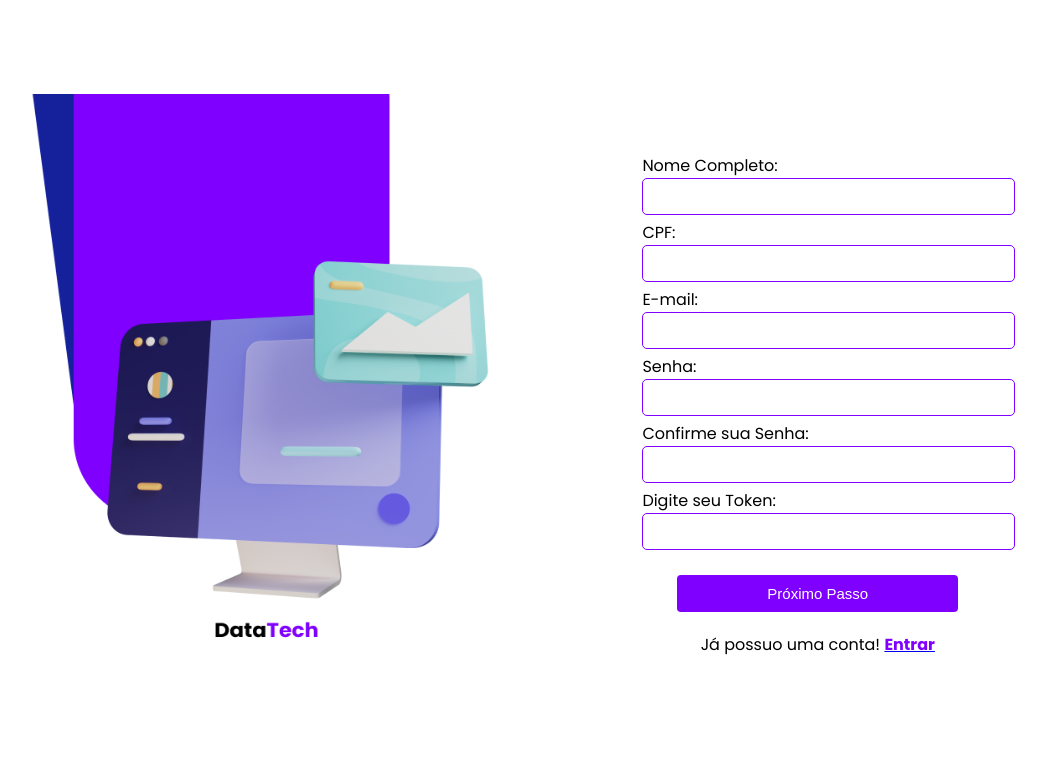
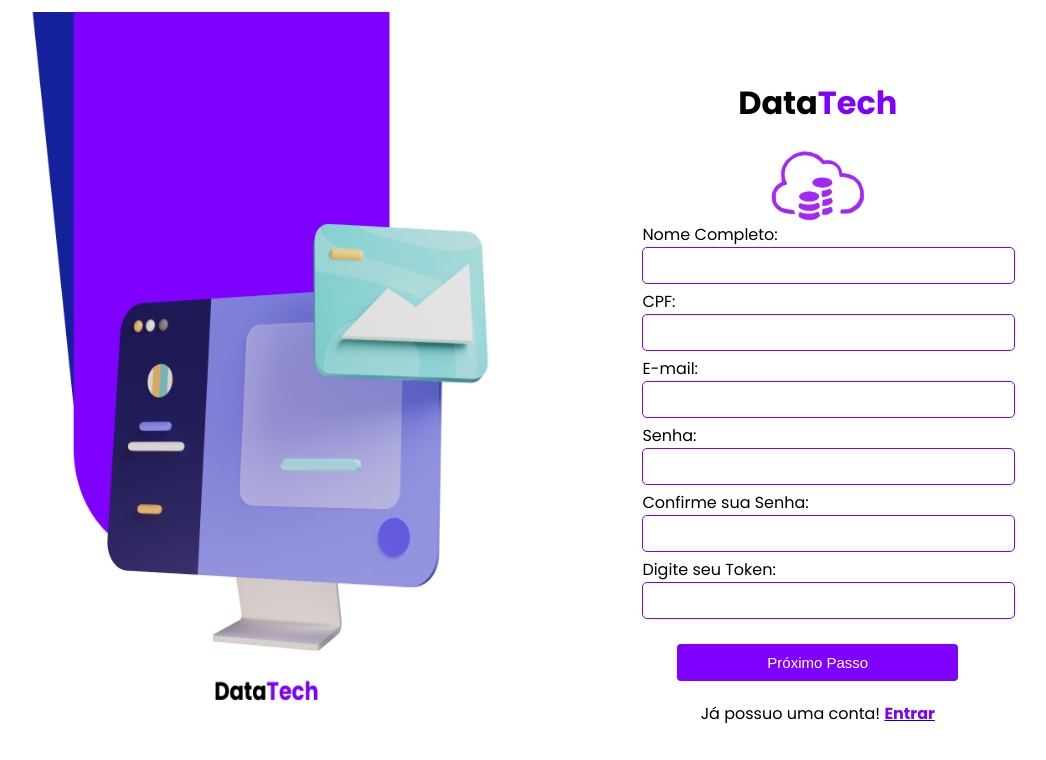
Before and after one commit to SPTECH-DataTech/DataTech, a website: page Web Application/public/cadastro.html in a window 1280 px wide. Shown: the whole page, without its empty margins (44-1090 px from the left). Drawn offline with Linux system fonts and the light colour scheme; no server answers.

Commit message:
Linkando logos para página home

```diff
--- a/Web Application/public/cadastro.html
+++ b/Web Application/public/cadastro.html
@@ -25,6 +25,10 @@
 
     <!-- Formulário à direita -->
     <div class="formulario-cadastro">
+      <div class="div-logo">
+        <h1 id="texto-logo">Data<span>Tech</span></h1>
+        <a href="./index.html"><img src="assets/logo_datatech_-_roxa_escuro.png" alt="logo DataTech" width="15%"></a>
+      </div>
 
 
       <div class="card-inputs">
--- a/Web Application/public/css/cadastro.css
+++ b/Web Application/public/css/cadastro.css
@@ -18,6 +18,31 @@ body {
     /* align-items: center; */
     position: relative;
     z-index: 3; /* Para garantir que o formulário esteja sobre as imagens de fundo */
+}
+
+.div-logo {
+
+    display: flex;
+    flex-direction: column;
+    align-items: center;
+
+}
+
+.div-logo img {
+    width: 6rem;
+}
+
+.div-logo a {
+
+    display: flex;
+    justify-content: center;
+
+    width: 6rem;
+
+}
+
+.formulario-cadastro span {
+    color: #7F00FF;
 }
 
 .imagem-1 {
--- a/Web Application/public/css/login.css
+++ b/Web Application/public/css/login.css
@@ -35,6 +35,22 @@ body {
     background-position: 0% 100%;
 
     font-size: 1vw;
+
+}
+
+.div-logo {
+
+    display: flex;
+    justify-content: center;
+
+}
+
+.div-logo a {
+
+    display: flex;
+    justify-content: center;
+
+    width: 10rem;
 
 }
 
```
Also changed, not shown: Web Application/public/login.html (+5 -3 lines).
